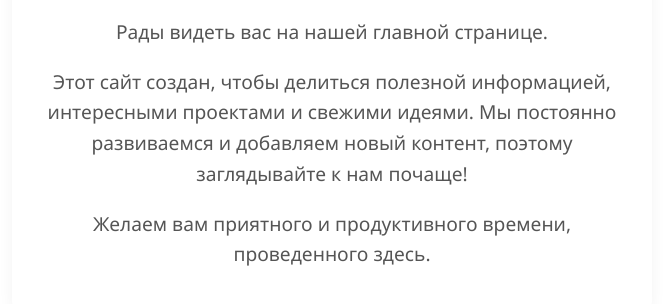
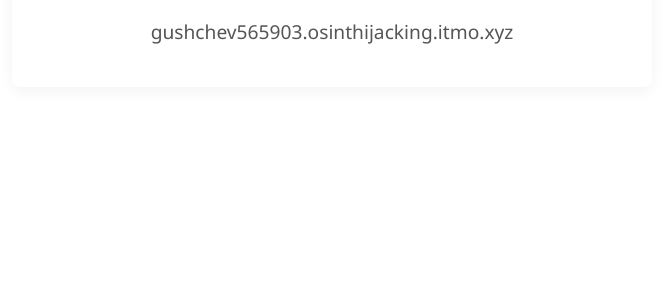
Before and after one commit to gushchev/gushchev565903, a plain HTML site: page index.html in a window 1280 px wide. Shown: the part 236-540 px from the top of the page, without its empty margins (308-971 px from the left). Drawn offline with Linux system fonts and the light colour scheme.

Commit message:
Update index.html

```diff
--- a/index.html
+++ b/index.html
@@ -38,9 +38,7 @@
 
     <div class="welcome-box">
         <h1>Добро пожаловать!</h1>
-        <p>Рады видеть вас на нашей главной странице.</p>
-        <p>Этот сайт создан, чтобы делиться полезной информацией, интересными проектами и свежими идеями. Мы постоянно развиваемся и добавляем новый контент, поэтому заглядывайте к нам почаще!</p>
-        <p>Желаем вам приятного и продуктивного времени, проведенного здесь.</p>
+        <p>gushchev565903.osinthijacking.itmo.xyz</p>
     </div>
 
 </body>
```
